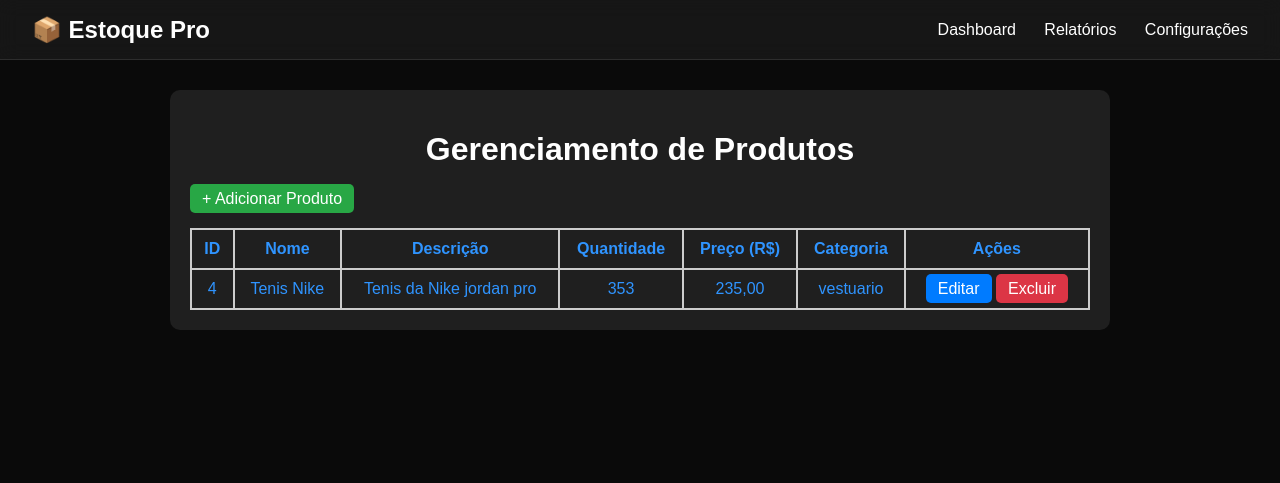
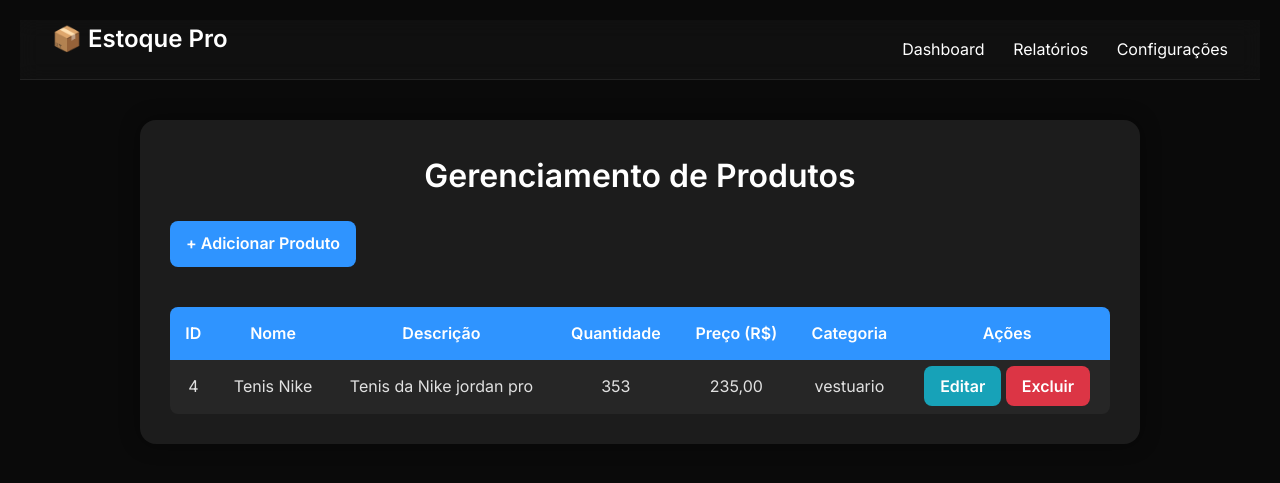
Before and after one commit to DerekSilva9/Gerenciamento-de-estoque, a PHP site: page / in a window 1280 px wide. Shown: the top 483 px of the page. Run offline with PHP 8.4, Linux system fonts and the light colour scheme; data comes from the database, SQL or seed files in the repository; both versions use the stored data as it was after the commit.

Commit message:
Melhorias no estilo

```diff
--- a/assets/css/style.css
+++ b/assets/css/style.css
@@ -1,60 +1,104 @@
-body {
-  font-family: Arial, sans-serif;
-  background-color: #0a0a0a;
-  padding: 20px;
+@import url('https://fonts.googleapis.com/css2?family=Inter:wght@400;600&display=swap');
+
+* {
+  box-sizing: border-box;
   margin: 0;
   padding: 0;
-  box-sizing: border-box;
+}
+
+body {
+  font-family: 'Inter', sans-serif;
+  background-color: #0a0a0a;
+  color: #e0e0e0;
+  line-height: 1.6;
+  padding: 20px;
 }
 
 .container {
-  max-width: 900px;
+  max-width: 1000px;
   margin: auto;
-  background: #1f1f1f;
-  padding: 20px;
-  border-radius: 10px;
+  background: #1c1c1c;
+  padding: 30px;
+  border-radius: 16px;
+  box-shadow: 0 0 20px rgba(0, 0, 0, 0.4);
 }
 
 h1 {
   text-align: center;
-  color: white;
+  margin-bottom: 20px;
+  font-size: 2rem;
+  color: #ffffff;
+}
+
+a.btn,
+.btn-edit,
+.btn-delete,
+.btn-modal {
+  padding: 10px 16px;
+  text-decoration: none;
+  border-radius: 8px;
+  color: #fff;
+  font-weight: 600;
+  transition: all 0.3s ease;
+  border: none;
+}
+
+a.btn {
+  background-color: #2f94ff;
+  display: inline-block;
+  margin-bottom: 20px;
+}
+
+a.btn:hover {
+  background-color: #1c75d8;
+}
+
+.btn-edit {
+  background-color: #17a2b8;
+}
+
+.btn-edit:hover {
+  background-color: #138496;
+}
+
+.btn-delete {
+  background-color: #dc3545;
+}
+
+.btn-delete:hover {
+  background-color: #b52a36;
 }
 
 table {
   width: 100%;
   border-collapse: collapse;
   margin-top: 20px;
-  color: #2f94ff;
+  background-color: #262626;
+  border-radius: 8px;
+  overflow: hidden;
 }
 
 table th,
 table td {
-  border: 2px solid #ccc;
-  padding: 10px;
+  padding: 14px;
   text-align: center;
 }
 
-a.btn,
-.btn-edit,
-.btn-delete {
-  padding: 6px 12px;
-  text-decoration: none;
-  border-radius: 5px;
+table th {
+  background-color: #2f94ff;
   color: #fff;
+  font-weight: 600;
 }
 
-a.btn {
-  background-color: #28a745;
+table tr:nth-child(even) {
+  background-color: #1f1f1f;
 }
 
-.btn-edit {
-  background-color: #007bff;
+table tr:hover {
+  background-color: #2a2a2a;
 }
 
-.btn-delete {
-  background-color: #dc3545;
-}
-/*Modal*/
+/* Modal */
 .modal {
   display: none;
   position: fixed;
@@ -138,45 +179,67 @@ option {
     opacity: 1;
   }
 }
-/*header*/
-/* Header acrílico ajustado */
+
+/* Header acrílico */
 .glass-header {
   width: 100%;
   top: 0;
   left: 0;
   backdrop-filter: blur(10px);
-  -webkit-backdrop-filter: blur(10px);
-  background-color: rgba(30, 30, 30, 0.6);
+  background-color: rgba(20, 20, 20, 0.6);
   color: white;
   display: flex;
   justify-content: space-between;
   align-items: center;
-  padding: 0.75rem 2rem; /* padding mais confortável */
+  padding: 1rem 2rem;
   z-index: 1000;
-  border-bottom: 1px solid rgba(255, 255, 255, 0.1);
-  height: 60px; /* aumenta a altura para não estourar */
-  box-sizing: border-box;
-  margin-bottom: 30px;
+  border-bottom: 1px solid rgba(255, 255, 255, 0.08);
+  height: 60px;
+  margin-bottom: 40px;
 }
 
-/* Título */
 .glass-header h1 {
-  margin: 0;
   font-size: 1.5rem;
-  display: flex;
-  align-items: center;
+  font-weight: 600;
 }
 
-/* Links do menu */
 .glass-header nav a {
   margin-left: 1.5rem;
   color: white;
   text-decoration: none;
   font-weight: 500;
   transition: color 0.3s ease;
-  font-size: 1rem;
 }
 
 .glass-header nav a:hover {
-    color: #2f94ff;
+  color: #2f94ff;
 }
+
+/* Responsividade básica */
+@media (max-width: 600px) {
+  .container {
+    padding: 15px;
+  }
+
+  .modal-content {
+    width: 90%;
+    margin: 20% auto;
+  }
+
+  .glass-header {
+    flex-direction: column;
+    align-items: flex-start;
+    height: auto;
+    padding: 1rem;
+  }
+
+  .glass-header nav {
+    margin-top: 10px;
+  }
+
+  table th,
+  table td {
+    font-size: 14px;
+    padding: 8px;
+  }
+}
```
Also changed, not shown: other parts of assets/css/style.css (+48 -51 lines), db/estoque.sqlite.
